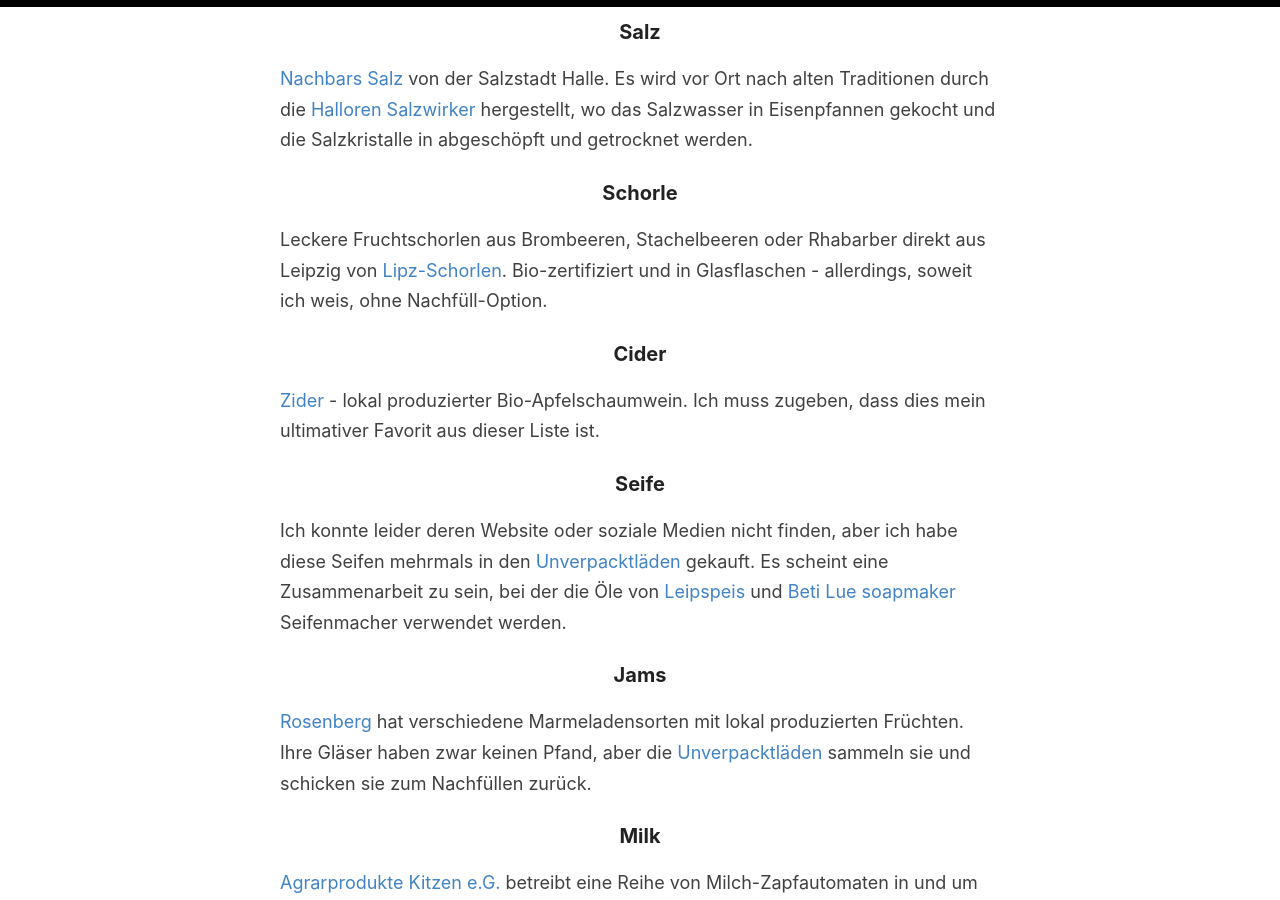
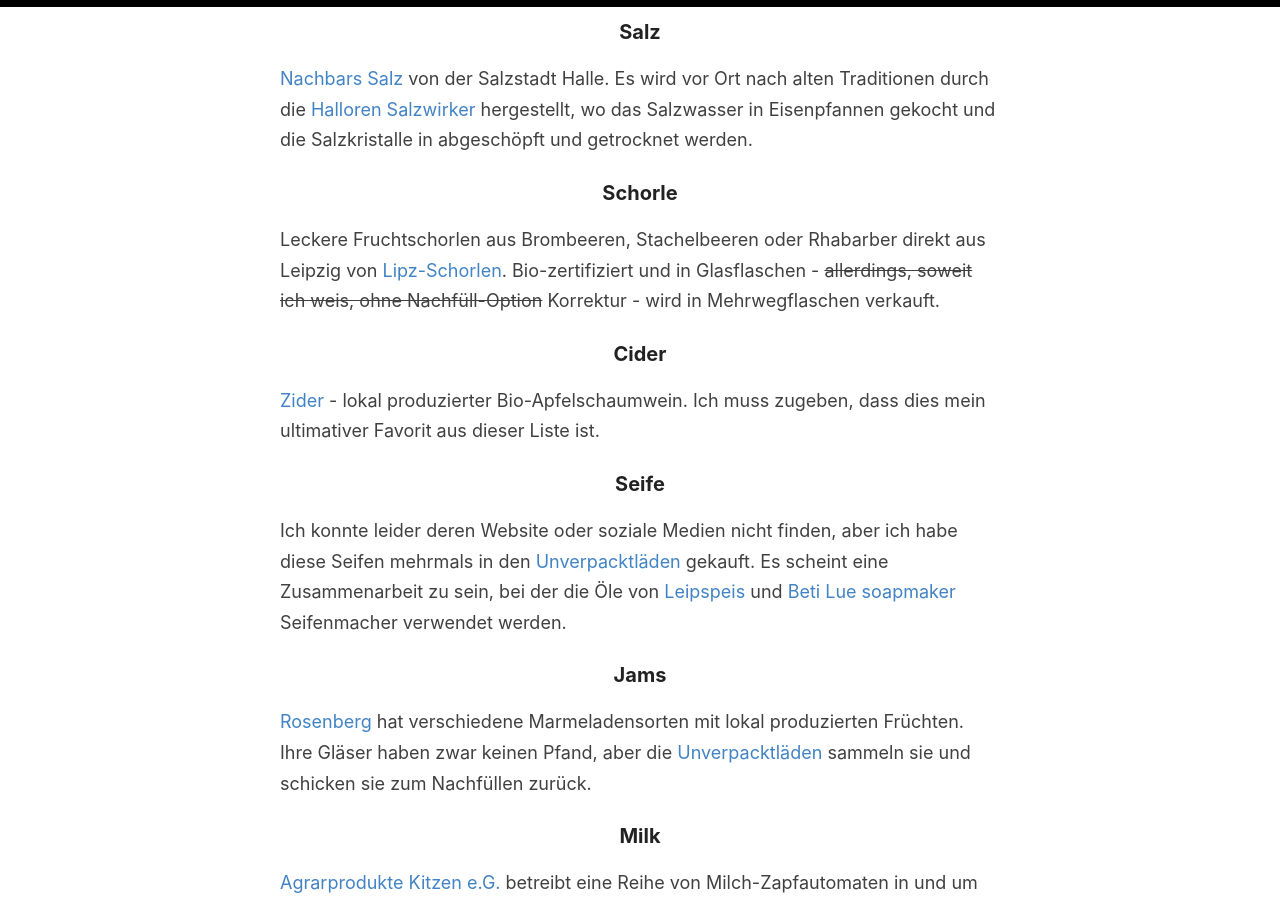
Before and after one commit to CeliaSomlai/zerowastelivinginleipzig, a Jekyll site: the page built from de/_posts/2020-11-20-produkte-von-leipzig.md, in a window 1280 px wide and 900 px high, scrolled down 1323 px. Built offline with Jekyll 4.4.1, drawn with Linux system fonts in a browser that asks for light colours.

Commit message:
Update 2020-11-20-produkte-von-leipzig.md

```diff
--- a/de/_posts/2020-11-20-produkte-von-leipzig.md
+++ b/de/_posts/2020-11-20-produkte-von-leipzig.md
@@ -32,7 +32,7 @@
 
 ### Schorle
 
-Leckere Fruchtschorlen aus Brombeeren, Stachelbeeren oder Rhabarber direkt aus Leipzig von [Lipz-Schorlen](https://www.egenberger-lebensmittel.de/unser-sortiment/). Bio-zertifiziert und in Glasflaschen - allerdings, soweit ich weis, ohne Nachfüll-Option.
+Leckere Fruchtschorlen aus Brombeeren, Stachelbeeren oder Rhabarber direkt aus Leipzig von [Lipz-Schorlen](https://www.egenberger-lebensmittel.de/unser-sortiment/). Bio-zertifiziert und in Glasflaschen - ~~allerdings, soweit ich weis, ohne Nachfüll-Option~~ Korrektur - wird in Mehrwegflaschen verkauft.
 
 ### Cider
 
```
